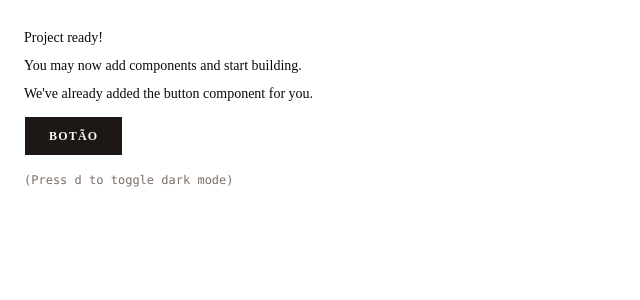
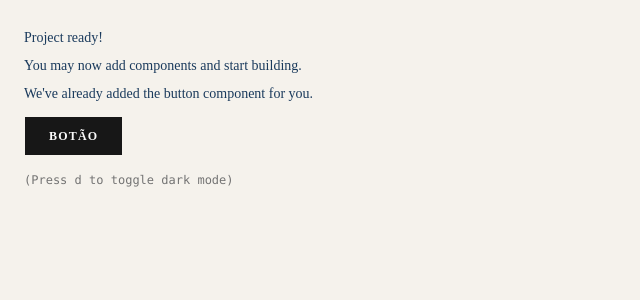
Before and after one commit to Anthonyysm/sina-accessibility, a Next.js app: page / in a window 1280 px wide. Shown: the top 300 px of the page, without its empty margins (0-640 px from the left). Built offline with nearby package versions, Linux system fonts and the light colour scheme.

Commit message:
Style: Css do projeto + pacotes de ícone e animação

```diff
--- a/app/globals.css
+++ b/app/globals.css
@@ -1,81 +1,98 @@
-@import "tailwindcss";
 @import "tw-animate-css";
 @import "shadcn/tailwind.css";
+@import "tailwindcss";
+
+@tailwind base;
 
 @custom-variant dark (&:is(.dark *));
+@tailwind components;
+@tailwind utilities;
+
+
+.montserrat {
+  font-family: "Montserrat", sans-serif;
+  font-optical-sizing: auto;
+  font-style: normal;
+}
+
+.inter {
+  font-family: "Inter", sans-serif;
+  font-optical-sizing: auto;
+  font-style: normal;
+}
+
+.domine {
+  font-family: "Domine", serif;
+  font-optical-sizing: auto;
+  font-style: normal;
+}
+
+.poppins {
+  font-family: "Poppins", sans-serif;
+}
 
 :root {
+  --navy: #1a3a5c;
+  --navy-dark: #0f2440;
+  --blue-mid: #2563a8;
+  --sky: #5db5d8;
+  --sky-light: #a8d8ee;
+  --sky-bg: #ceeaf5;
+  --cream: #f5f2ec;
+  --sand: #f0e8d8;
   --background: oklch(1 0 0);
-    --foreground: oklch(0.147 0.004 49.3);
+  --foreground: oklch(0.145 0 0);
   --card: oklch(1 0 0);
-    --card-foreground: oklch(0.147 0.004 49.3);
+  --card-foreground: oklch(0.145 0 0);
   --popover: oklch(1 0 0);
-    --popover-foreground: oklch(0.147 0.004 49.3);
-    --primary: oklch(0.214 0.009 43.1);
-    --primary-foreground: oklch(0.986 0.002 67.8);
-    --secondary: oklch(0.96 0.002 17.2);
-    --secondary-foreground: oklch(0.214 0.009 43.1);
-    --muted: oklch(0.96 0.002 17.2);
-    --muted-foreground: oklch(0.547 0.021 43.1);
-    --accent: oklch(0.96 0.002 17.2);
-    --accent-foreground: oklch(0.214 0.009 43.1);
+  --popover-foreground: oklch(0.145 0 0);
+  --primary: oklch(0.205 0 0);
+  --primary-foreground: oklch(0.985 0 0);
+  --secondary: oklch(0.97 0 0);
+  --secondary-foreground: oklch(0.205 0 0);
+  --muted: oklch(0.97 0 0);
+  --muted-foreground: oklch(0.556 0 0);
+  --accent: oklch(0.97 0 0);
+  --accent-foreground: oklch(0.205 0 0);
   --destructive: oklch(0.577 0.245 27.325);
-    --border: oklch(0.922 0.005 34.3);
-    --input: oklch(0.922 0.005 34.3);
-    --ring: oklch(0.714 0.014 41.2);
-    --chart-1: oklch(0.868 0.007 39.5);
-    --chart-2: oklch(0.547 0.021 43.1);
-    --chart-3: oklch(0.438 0.017 39.3);
-    --chart-4: oklch(0.367 0.016 35.7);
-    --chart-5: oklch(0.268 0.011 36.5);
+  --border: oklch(0.922 0 0);
+  --input: oklch(0.922 0 0);
+  --ring: oklch(0.708 0 0);
+  --chart-1: oklch(0.87 0 0);
+  --chart-2: oklch(0.556 0 0);
+  --chart-3: oklch(0.439 0 0);
+  --chart-4: oklch(0.371 0 0);
+  --chart-5: oklch(0.269 0 0);
   --radius: 0.625rem;
-    --sidebar: oklch(0.986 0.002 67.8);
-    --sidebar-foreground: oklch(0.147 0.004 49.3);
-    --sidebar-primary: oklch(0.214 0.009 43.1);
-    --sidebar-primary-foreground: oklch(0.986 0.002 67.8);
-    --sidebar-accent: oklch(0.96 0.002 17.2);
-    --sidebar-accent-foreground: oklch(0.214 0.009 43.1);
-    --sidebar-border: oklch(0.922 0.005 34.3);
-    --sidebar-ring: oklch(0.714 0.014 41.2);
+  --sidebar: oklch(0.985 0 0);
+  --sidebar-foreground: oklch(0.145 0 0);
+  --sidebar-primary: oklch(0.205 0 0);
+  --sidebar-primary-foreground: oklch(0.985 0 0);
+  --sidebar-accent: oklch(0.97 0 0);
+  --sidebar-accent-foreground: oklch(0.205 0 0);
+  --sidebar-border: oklch(0.922 0 0);
+  --sidebar-ring: oklch(0.708 0 0);
 }
 
-.dark {
-    --background: oklch(0.147 0.004 49.3);
-    --foreground: oklch(0.986 0.002 67.8);
-    --card: oklch(0.214 0.009 43.1);
-    --card-foreground: oklch(0.986 0.002 67.8);
-    --popover: oklch(0.214 0.009 43.1);
-    --popover-foreground: oklch(0.986 0.002 67.8);
-    --primary: oklch(0.922 0.005 34.3);
-    --primary-foreground: oklch(0.214 0.009 43.1);
-    --secondary: oklch(0.268 0.011 36.5);
-    --secondary-foreground: oklch(0.986 0.002 67.8);
-    --muted: oklch(0.268 0.011 36.5);
-    --muted-foreground: oklch(0.714 0.014 41.2);
-    --accent: oklch(0.268 0.011 36.5);
-    --accent-foreground: oklch(0.986 0.002 67.8);
-    --destructive: oklch(0.704 0.191 22.216);
-    --border: oklch(1 0 0 / 10%);
-    --input: oklch(1 0 0 / 15%);
-    --ring: oklch(0.547 0.021 43.1);
-    --chart-1: oklch(0.868 0.007 39.5);
-    --chart-2: oklch(0.547 0.021 43.1);
-    --chart-3: oklch(0.438 0.017 39.3);
-    --chart-4: oklch(0.367 0.016 35.7);
-    --chart-5: oklch(0.268 0.011 36.5);
-    --sidebar: oklch(0.214 0.009 43.1);
-    --sidebar-foreground: oklch(0.986 0.002 67.8);
-    --sidebar-primary: oklch(0.488 0.243 264.376);
-    --sidebar-primary-foreground: oklch(0.986 0.002 67.8);
-    --sidebar-accent: oklch(0.268 0.011 36.5);
-    --sidebar-accent-foreground: oklch(0.986 0.002 67.8);
-    --sidebar-border: oklch(1 0 0 / 10%);
-    --sidebar-ring: oklch(0.547 0.021 43.1);
+html {
+  scroll-behavior: smooth;
+}
+
+body {
+  background-color: var(--cream);
+  color: var(--navy);
+  -webkit-font-smoothing: antialiased;
+  -moz-osx-font-smoothing: grayscale;
+}
+
+/* Smooth anchor offset for sticky nav */
+section[id] {
+  scroll-margin-top: 64px;
 }
 
 @theme inline {
+  --font-heading: var(--font-sans);
   --font-sans: var(--font-sans);
-    --font-heading: var(--font-heading);
   --color-sidebar-ring: var(--sidebar-ring);
   --color-sidebar-border: var(--sidebar-border);
   --color-sidebar-accent-foreground: var(--sidebar-accent-foreground);
@@ -116,13 +133,49 @@
   --radius-4xl: calc(var(--radius) * 2.6);
 }
 
+.dark {
+  --background: oklch(0.145 0 0);
+  --foreground: oklch(0.985 0 0);
+  --card: oklch(0.205 0 0);
+  --card-foreground: oklch(0.985 0 0);
+  --popover: oklch(0.205 0 0);
+  --popover-foreground: oklch(0.985 0 0);
+  --primary: oklch(0.922 0 0);
+  --primary-foreground: oklch(0.205 0 0);
+  --secondary: oklch(0.269 0 0);
+  --secondary-foreground: oklch(0.985 0 0);
+  --muted: oklch(0.269 0 0);
+  --muted-foreground: oklch(0.708 0 0);
+  --accent: oklch(0.269 0 0);
+  --accent-foreground: oklch(0.985 0 0);
+  --destructive: oklch(0.704 0.191 22.216);
+  --border: oklch(1 0 0 / 10%);
+  --input: oklch(1 0 0 / 15%);
+  --ring: oklch(0.556 0 0);
+  --chart-1: oklch(0.87 0 0);
+  --chart-2: oklch(0.556 0 0);
+  --chart-3: oklch(0.439 0 0);
+  --chart-4: oklch(0.371 0 0);
+  --chart-5: oklch(0.269 0 0);
+  --sidebar: oklch(0.205 0 0);
+  --sidebar-foreground: oklch(0.985 0 0);
+  --sidebar-primary: oklch(0.488 0.243 264.376);
+  --sidebar-primary-foreground: oklch(0.985 0 0);
+  --sidebar-accent: oklch(0.269 0 0);
+  --sidebar-accent-foreground: oklch(0.985 0 0);
+  --sidebar-border: oklch(1 0 0 / 10%);
+  --sidebar-ring: oklch(0.556 0 0);
+}
+
 @layer base {
   * {
     @apply border-border outline-ring/50;
   }
+
   body {
     @apply bg-background text-foreground;
   }
+
   html {
     @apply font-sans;
   }
--- a/app/layout.tsx
+++ b/app/layout.tsx
@@ -14,6 +14,9 @@ export default function RootLayout({
       className={cn("antialiased")}
     >
       <head>
+        <link rel="preconnect" href="https://fonts.googleapis.com" />
+        <link rel="preconnect" href="https://fonts.gstatic.com" crossOrigin="" />
+        <link href="https://fonts.googleapis.com/css2?family=Domine:wght@400..700&family=Inter:ital,opsz,wght@0,14..32,100..900;1,14..32,100..900&family=Montserrat:ital,wght@0,100..900;1,100..900&family=Poppins:ital,wght@0,100;0,200;0,300;0,400;0,500;0,600;0,700;0,800;0,900;1,100;1,200;1,300;1,400;1,500;1,600;1,700;1,800;1,900&display=swap" rel="stylesheet" />
         <title>Sina</title>
       </head>
       <body>
--- a/package.json
+++ b/package.json
@@ -14,12 +14,14 @@
   "dependencies": {
     "class-variance-authority": "^0.7.1",
     "clsx": "^2.1.1",
+    "gsap": "^3.15.0",
     "lucide-react": "^1.16.0",
     "next": "16.1.7",
     "next-themes": "^0.4.6",
     "radix-ui": "^1.4.3",
     "react": "^19.2.4",
     "react-dom": "^19.2.4",
+    "react-icons": "^5.6.0",
     "shadcn": "^4.7.0",
     "tailwind-merge": "^3.6.0",
     "tw-animate-css": "^1.4.0"
```
Also changed, not shown: public/LearningBoy_homepage.png (added), 1 other file (tests, documents, lock files or other folders). Lines whose indentation alone changed are shown as unchanged.
